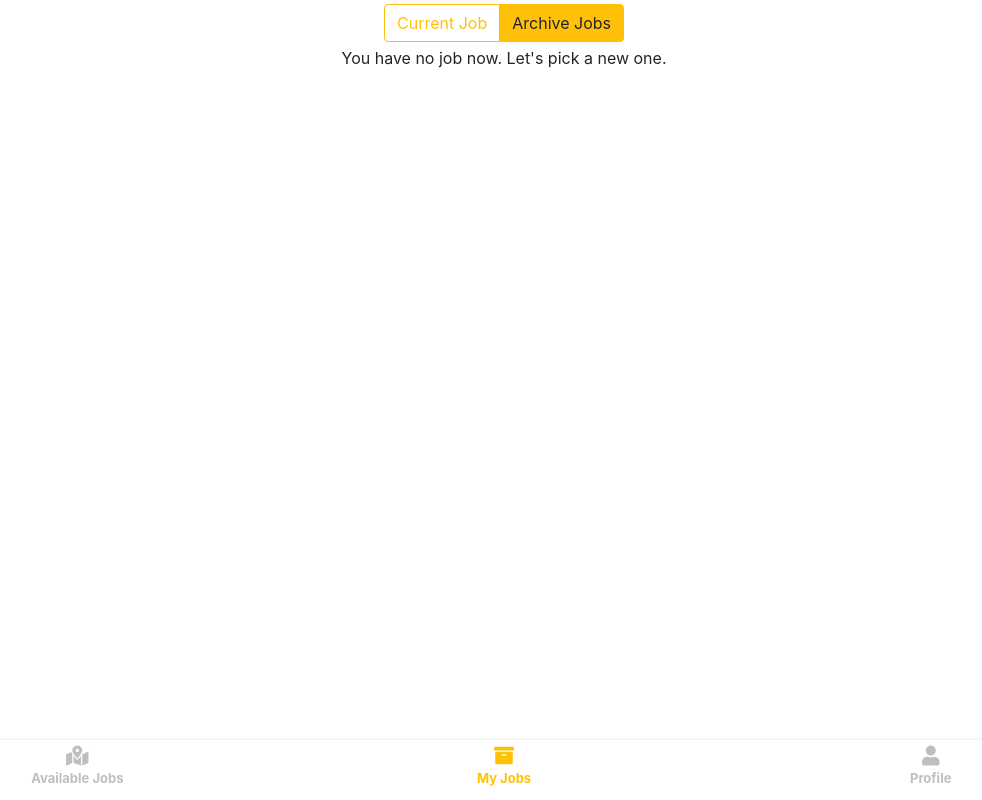
After one commit to philtrin7/pythonyoga-project, a Django app: page /courier/jobs/archived/ in a window 1280 px wide. The commit adds this page. Shown: the whole page, without its empty margins (136-1118 px from the left). Run offline with Django 3.2, Linux system fonts and the light colour scheme; the visitor is signed in with stand-in values (Sample User, id 1); data comes from the database, SQL or seed files in the repository; data that the repository does not hold is empty; some libraries are stand-ins or nearby versions.

Commit message:
added archived_jobs page

```diff
--- a/core/courier/views.py
+++ b/core/courier/views.py
@@ -75,3 +75,15 @@ def current_job_take_photo_page(request, id):
 @login_required(login_url="/sign-in/?next=/courier/")
 def job_complete_page(request):
     return render(request, 'courier/job_complete.html')
+
+
+@login_required(login_url="/sign-in/?next=/courier/")
+def archived_jobs_page(request):
+    jobs = Job.objects.filter(
+        courier=request.user.courier,
+        status=Job.COMPLETED_STATUS
+    )
+
+    return render(request, 'courier/archived_jobs.html', {
+        "jobs": jobs
+    })
--- /dev/null
+++ b/core/templates/courier/archived_jobs.html
@@ -0,0 +1,69 @@
+{% extends 'courier/base.html' %}
+
+{% block head %}
+
+<style>
+    small {
+        font-size: 12px;
+        line-height: 1.2rem;
+    }
+
+    .card {
+        border-radius: 0;
+    }
+</style>
+{% endblock head %}
+
+{% block content %}
+<div class="d-flex flex-column h-100" style="padding-bottom: 60px">
+    <div class="text-center">
+        <div class="btn-group mt-1 mb-1 align-item-center" role="group">
+            <a href="{% url 'courier:current_job' %}" class="btn btn-outline-warning">Current Job</a>
+            <a href="{% url 'courier:archived_jobs' %}" class="btn btn-warning">Archive Jobs</a>
+        </div>
+    </div>
+
+    {% if jobs %}
+
+    {% for job in jobs %}
+    <div class="card">
+        <div class="card-body p-2">
+            <div class="media">
+                <img src="{{ job.photo.url }}" class="rounded-lg mr-3" width="50px" height="50px">
+                <div class="media-body">
+                    <b>{{ job.name }}</b>
+                    <div class="d-flex">
+                        <div class="flex-grow-1 mr-2">
+                            <small class="text-success">
+                                <i class="fas fa-car"></i> <span>{{ job.distance }}</span> km
+                                <i class="far fa-clock ml-2"></i> <span>{{ job.duration }}</span> mins
+                            </small>
+
+                            <div class="d-flex align-items-center mt-2">
+                                <i class="fas fa-map-marker-alt"></i>
+                                <small class="text-secondary ml-2">{{ job.pickup_address }}</small>
+                            </div>
+
+                            <div class="d-flex align-items-center mt-2">
+                                <i class="fas fa-flag-checkered"></i>
+                                <small class="text-secondary ml-2">{{ job.delivery_address }}</small>
+                            </div>
+                        </div>
+                        $<h3>{{ job.price }}</h3>
+                    </div>
+                </div>
+            </div>
+        </div>
+    </div>
+    {% endfor %}
+
+    {% else %}
+    <div id="main" class="text-center">
+        <p>You have no job now. Let's pick a new one.</p>
+    </div>
+
+    {% endif %}
+
+</div>
+{% include 'courier/bottom_tabs.html' %}
+{% endblock content %}
--- a/core/templates/courier/bottom_tabs.html
+++ b/core/templates/courier/bottom_tabs.html
@@ -35,13 +35,15 @@
 
 {% url 'courier:available_jobs' as available_jobs_url %}
 {% url 'courier:current_job' as current_job_url %}
+{% url 'courier:archived_jobs' as archived_jobs_url %}
 
 <div class="bottom-tabs d-flex">
     <a href="{% url 'courier:available_jobs' %}" class="{% if request.path == available_jobs_url %} active {% endif %}">
         <i class="fas fa-map-marked-alt"></i>
         <span>Available Jobs</span>
     </a>
-    <a href="{% url 'courier:current_job' %}" class="{% if request.path == current_job_url %} active {% endif %}"">
+    <a href="{% url 'courier:current_job' %}"
+        class="{% if request.path == current_job_url or request.path == archived_jobs_url %} active {% endif %}"">
         <i class=" fas fa-archive"></i>
         <span>My Jobs</span>
     </a>
--- a/core/templates/courier/current_job.html
+++ b/core/templates/courier/current_job.html
@@ -103,8 +103,8 @@
 <div class="d-flex flex-column h-100" style="padding-bottom: 60px">
     <div class="text-center">
         <div class="btn-group mt-1 mb-1 align-item-center" role="group">
-            <a href="#" class="btn btn-warning">Current Job</a>
-            <a href="#" class="btn btn-outline-warning">Archive Jobs</a>
+            <a href="{% url 'courier:current_job' %}" class="btn btn-warning">Current Job</a>
+            <a href="{% url 'courier:archived_jobs' %}" class="btn btn-outline-warning">Archive Jobs</a>
         </div>
     </div>
 
--- a/fastparcel/urls.py
+++ b/fastparcel/urls.py
@@ -30,6 +30,8 @@ courier_urlpatterns = [
          name="current_job_take_photo_page"),
     path('jobs/complete/', courier_views.job_complete_page,
          name="job_complete"),
+    path('jobs/archived/', courier_views.archived_jobs_page,
+         name="archived_jobs"),
 
     path('api/jobs/available/', courier_apis.available_jobs_api,
          name="available_jobs_api"),
```
